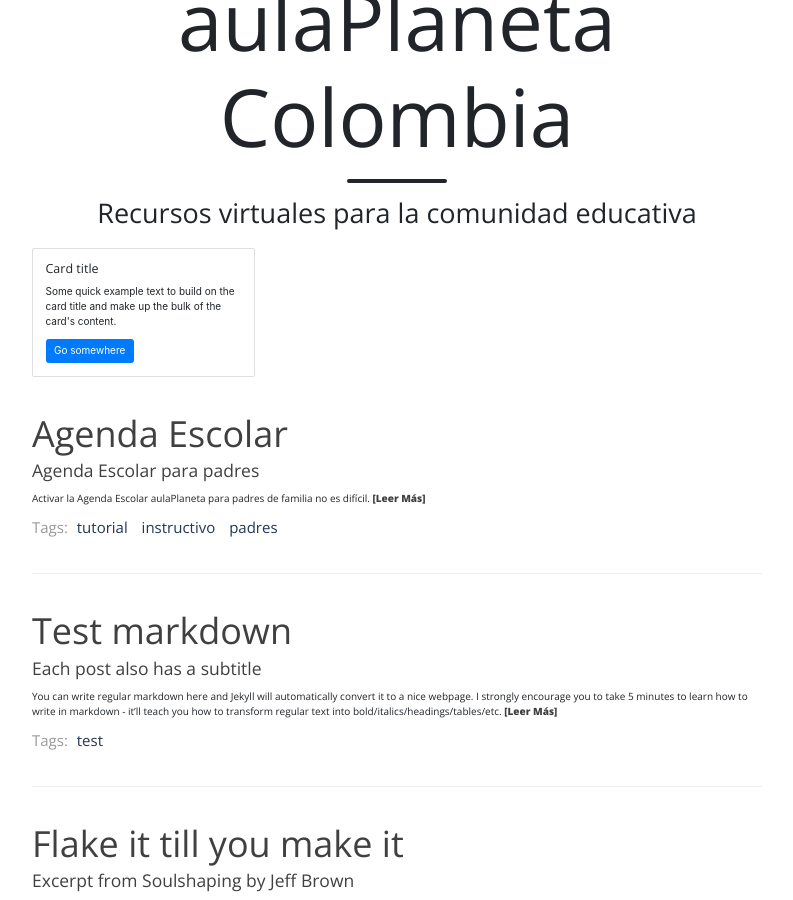
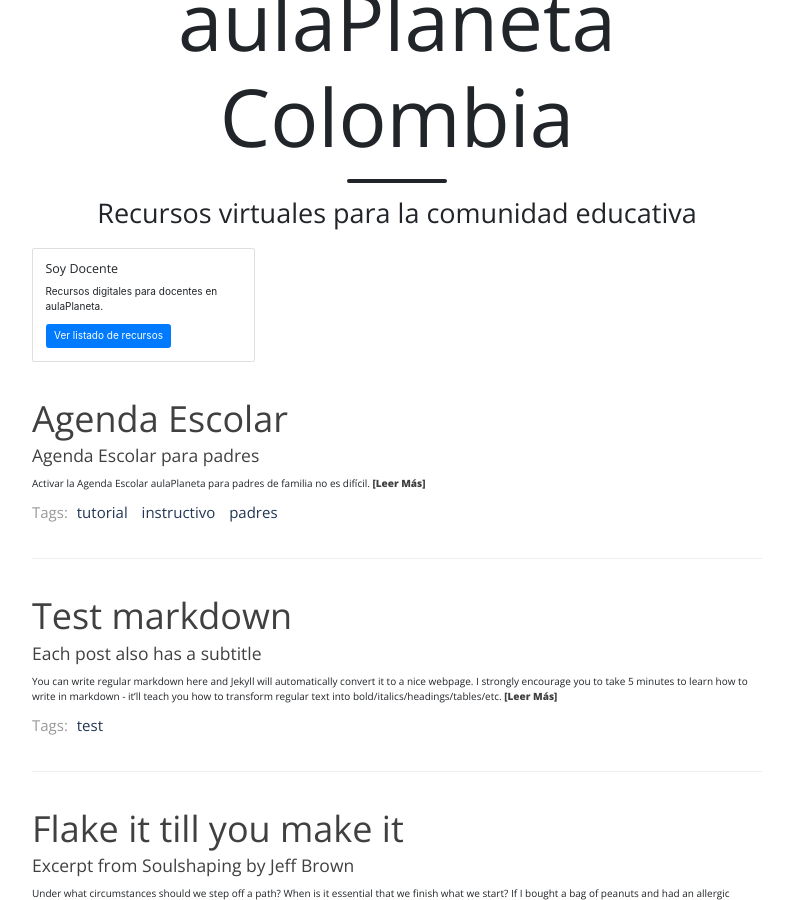
Before and after one commit to AulaPlanetaColombia/AulaPlanetaColombia.github.io, a Jekyll site: the page built from index.html, in a window 1280 px wide and 900 px high, scrolled down 369 px. Shown: the whole window, without its empty margins (243-1036 px from the left). Built offline with Jekyll 4.4.1, drawn with Linux system fonts in a browser that asks for light colours; nearby versions of some CDN libraries; library files that are not in the unit come from our copies; the list of posts is cut into pages by our own code.

Commit message:
Update index.html

```diff
--- a/index.html
+++ b/index.html
@@ -8,9 +8,9 @@
 	<div class="col-md-4 col-sm-6 col-12">
 		<div class="card">
 			<div class="card-body">
-				<h5 class="card-title">Card title</h5>
-				<p class="card-text">Some quick example text to build on the card title and make up the bulk of the card's content.</p>
-				<a href="#" class="btn btn-primary">Go somewhere</a>
+				<h5 class="card-title">Soy Docente</h5>
+				<p class="card-text">Recursos digitales para docentes en aulaPlaneta.</p>
+				<a href="#" class="btn btn-primary">Ver listado de recursos</a>
 			</div>
 		</div>
 	</div>
```
